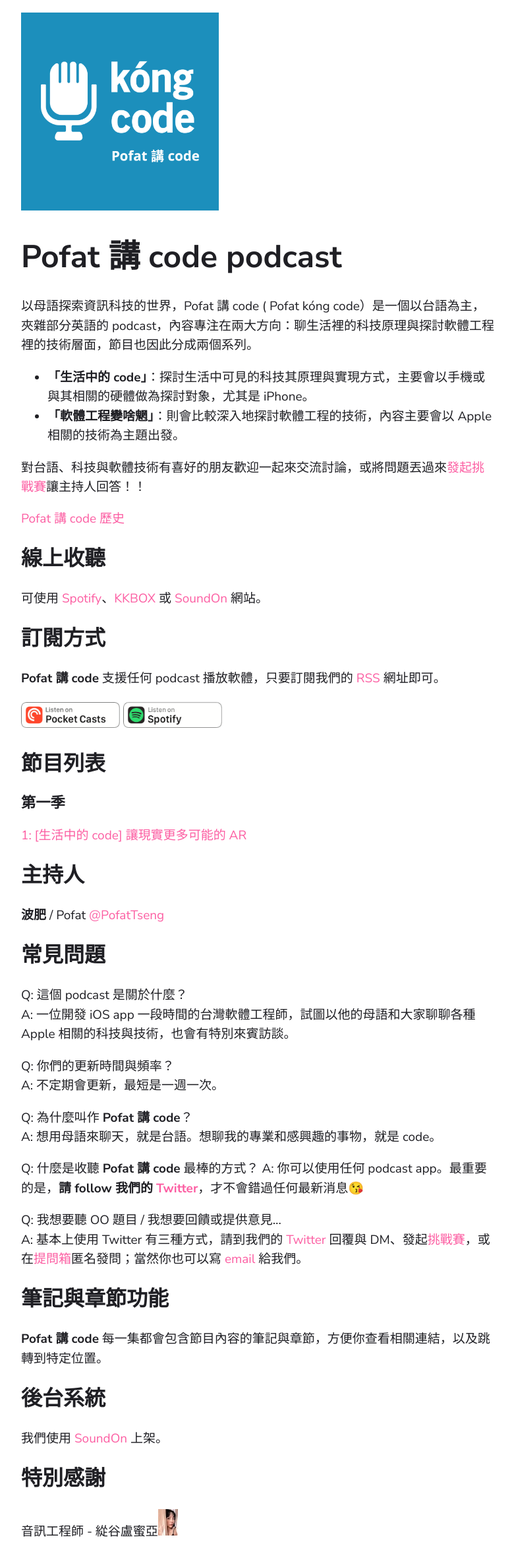
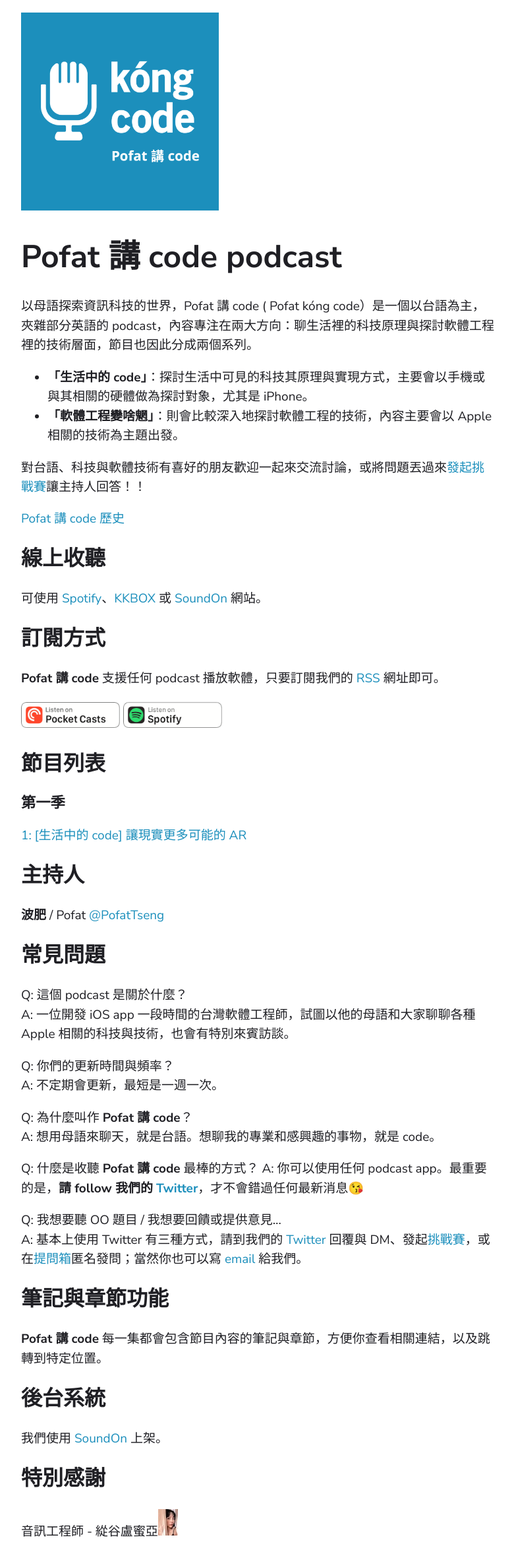
Before and after one commit to kongcodepodcast/kongcodepodcast.github.io, a Jekyll site: the page built from index.md, in a window 1280 px wide. Shown: the whole page at 66% size, without its empty margins (68-848 px from the left). Built offline with Jekyll 4.4.1, drawn with Linux system fonts in a browser that asks for light colours.

Commit message:
Change hyperlink color

```diff
--- a/_sass/theme.scss
+++ b/_sass/theme.scss
@@ -8,7 +8,7 @@
 $backgroundColor: #FFFFFF;
 $darkModeBackgroundColor: #222;
 $darkModeQuoteBackgroundColor: #333;
-$linkColor: #FC5FA3;
+$linkColor: #1C8FBC;
 $mobileW: 768px;
 $smallMobileW: 480px;
 $bigScreenW: 1600px;
```
